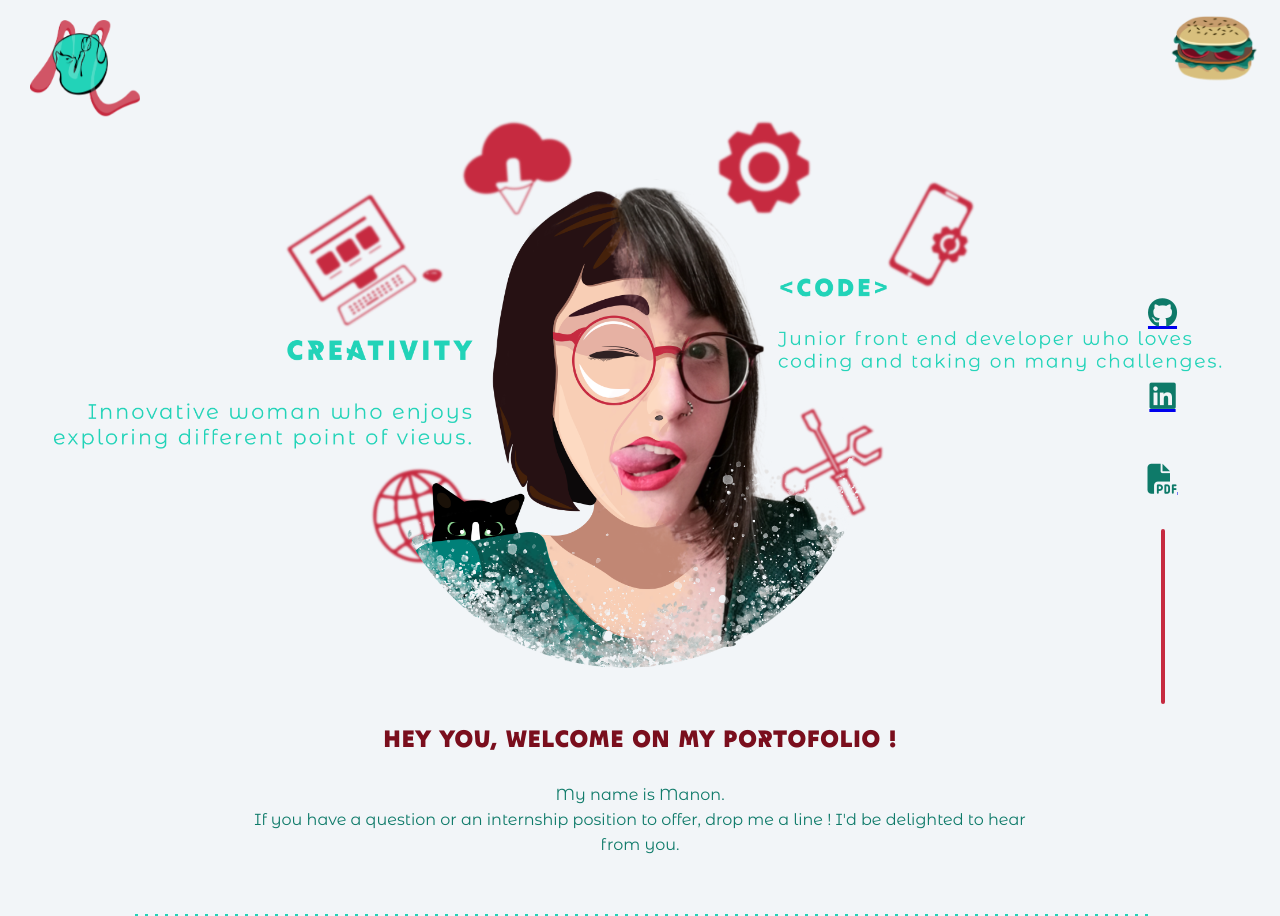
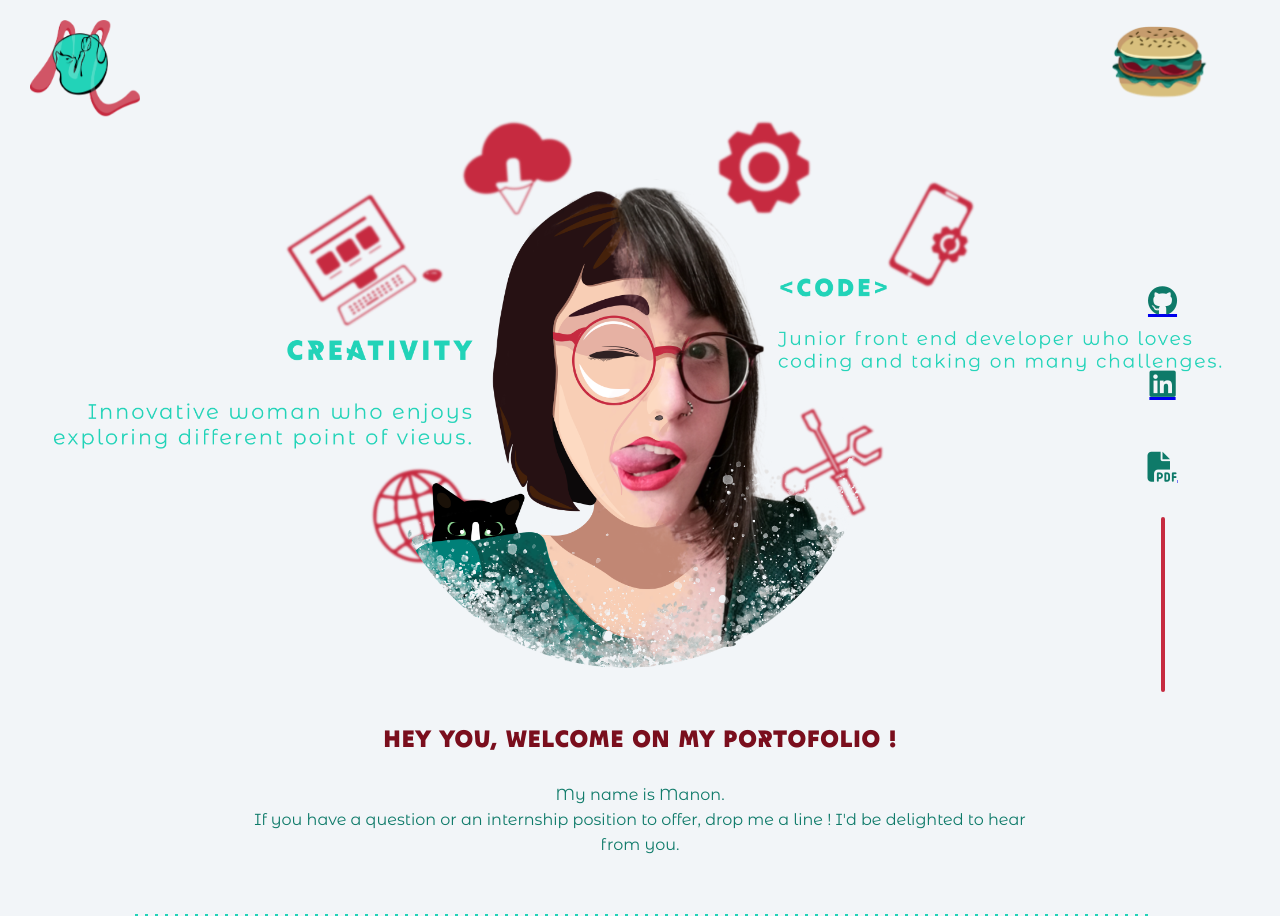
Before and after one commit to manonlespes/MyWebsite, a PHP site: page / in a window 1280 px wide. Shown: the top 916 px of the page. Run offline with PHP 8.4, Linux system fonts and the light colour scheme; some libraries are stand-ins or nearby versions.

Commit message:
few changes on the social div

```diff
--- a/public/sass/style.css
+++ b/public/sass/style.css
@@ -1116,8 +1116,12 @@ footer .social_icon .red_line {
 /*******************Responsive Tablet */
 @media only screen and (min-width: 700px) {
   /* design Menu */
+  #menu_hamburger {
+    width: 100px;
+    top: 25px;
+  }
   #menu_hamburger img {
-    width: 70px;
+    width: 90px;
   }
   .navBar {
     width: 295px;
@@ -1519,8 +1523,11 @@ footer .social_icon .red_line {
 /***********************Responsive Desktop */
 @media only screen and (min-width: 960px) {
   /* design menu */
+  #menu_hamburger {
+    width: 150px;
+  }
   #menu_hamburger img {
-    width: 90px;
+    width: 100px;
   }
   .navBar {
     width: 400px;
@@ -1761,6 +1768,7 @@ footer .social_icon .red_line {
   }
   footer .social_icon {
     width: 235px;
+    bottom: 100px;
   }
   footer .social_icon a {
     border-radius: 50%;
--- a/public/sass/style.scss
+++ b/public/sass/style.scss
@@ -524,8 +524,11 @@ footer {
 @media #{$tablet} {
     /* design Menu */
     #menu_hamburger {
+        width: 100px;
+        top: 25px;
+
         img {
-            width: 70px;
+            width: 90px;
         }
     }
 
@@ -745,8 +748,9 @@ footer {
 @media #{$desktop} {
     /* design menu */
     #menu_hamburger {
+        width: 150px;
         img {
-            width: 90px;
+            width: 100px;
         }
     }
 
@@ -909,6 +913,7 @@ footer {
 
         .social_icon {
             width: 235px;
+            bottom: 100px;
 
             a {
                 border-radius: 50%;
```
Also changed, not shown: 1 other file.
